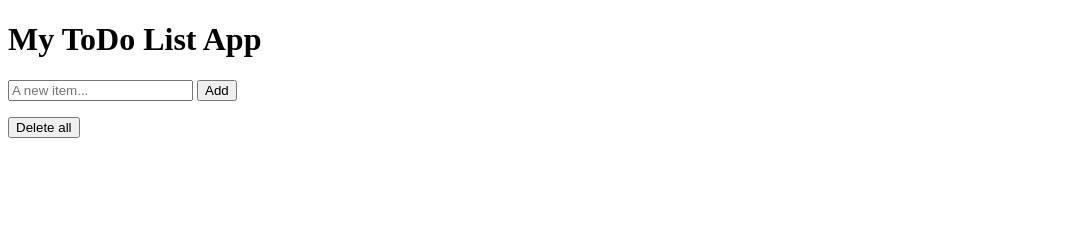
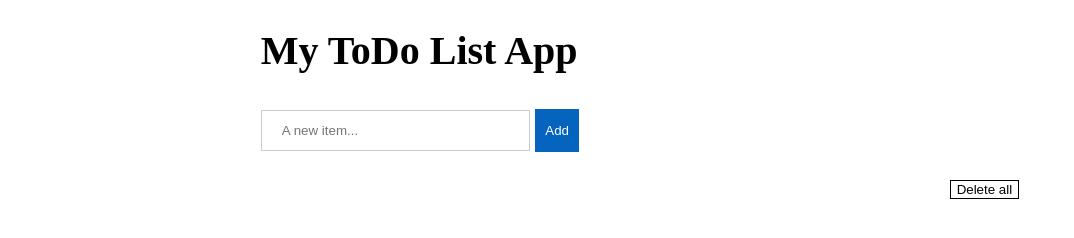
Before and after one commit to osamaserhani/mylist2, a plain HTML site: page index.html in a window 1280 px wide. Shown: the whole page, without its empty margins (0-1074 px from the left). Drawn offline with Linux system fonts and the light colour scheme.

Commit message:
Update index.html

```diff
--- a/index.html
+++ b/index.html
@@ -1,6 +1,11 @@
 <!DOCTYPE html>
 
 <html>
+  <head>
+    <link rel="stylesheet" href="csMylist.css">
+
+  </head>
+
 <body>
 <div id="content">
   <h1>My ToDo List App</h1>
```
